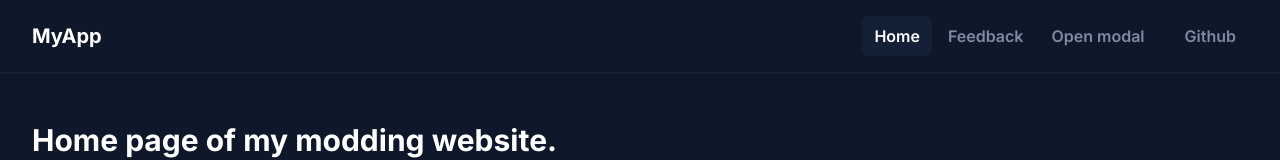
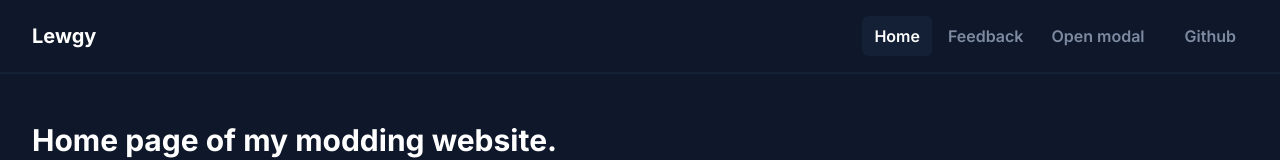
Before and after one commit to lewgy/frontend-boilerplate, a Next.js app: page / in a window 1280 px wide. Shown: the top 160 px of the page. Built offline with nearby package versions, Linux system fonts and the light colour scheme; some icons are missing.

Commit message:
Update index.tsx

```diff
--- a/src/common/components/Header/index.tsx
+++ b/src/common/components/Header/index.tsx
@@ -19,7 +19,7 @@ export const Header = () => {
         <div className="sm:flex sm:flex-no-wrap items-center justify-between ">
           <div className="flex items-center justify-between">
             <Link href="/">
-              <a className="font-bold text-white text-xl">MyApp</a>
+              <a className="font-bold text-white text-xl">Lewgy</a>
             </Link>
             <MenuToggle
               toggleMenu={toggleMenu}
```
